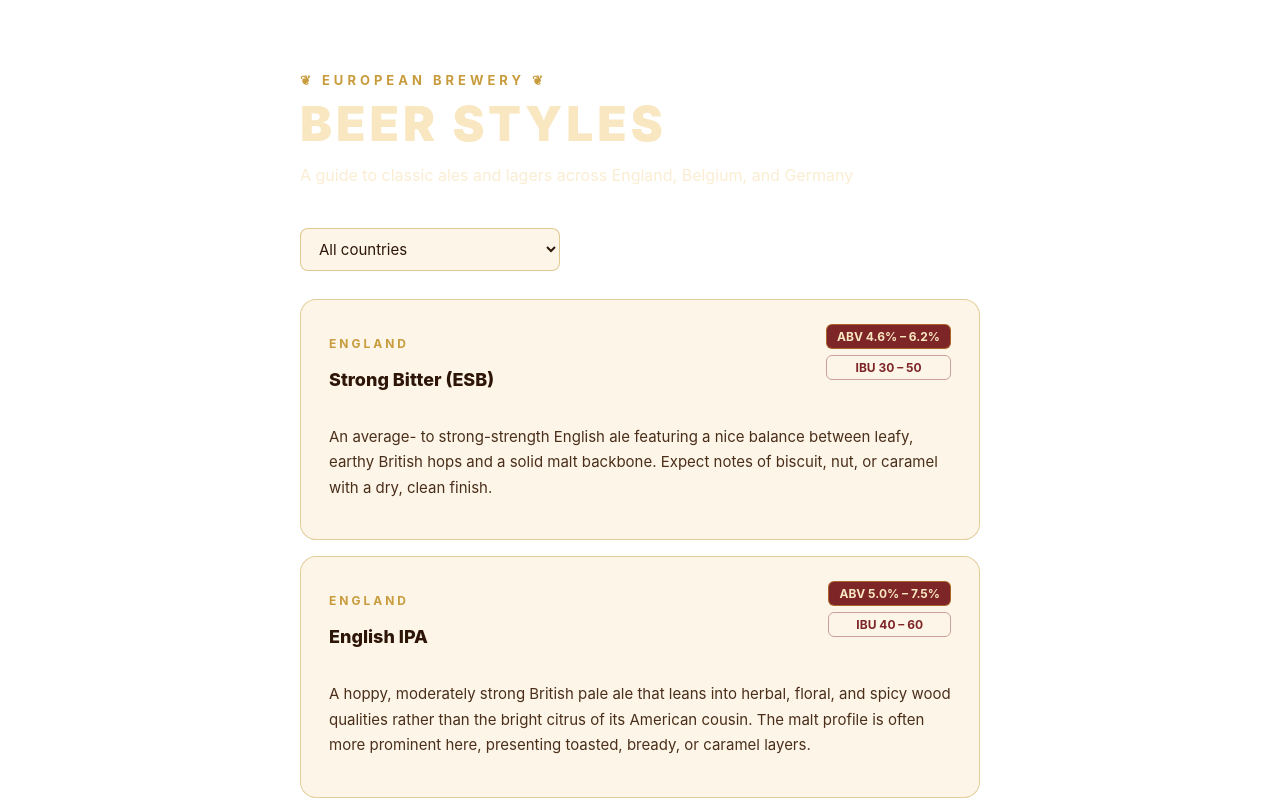
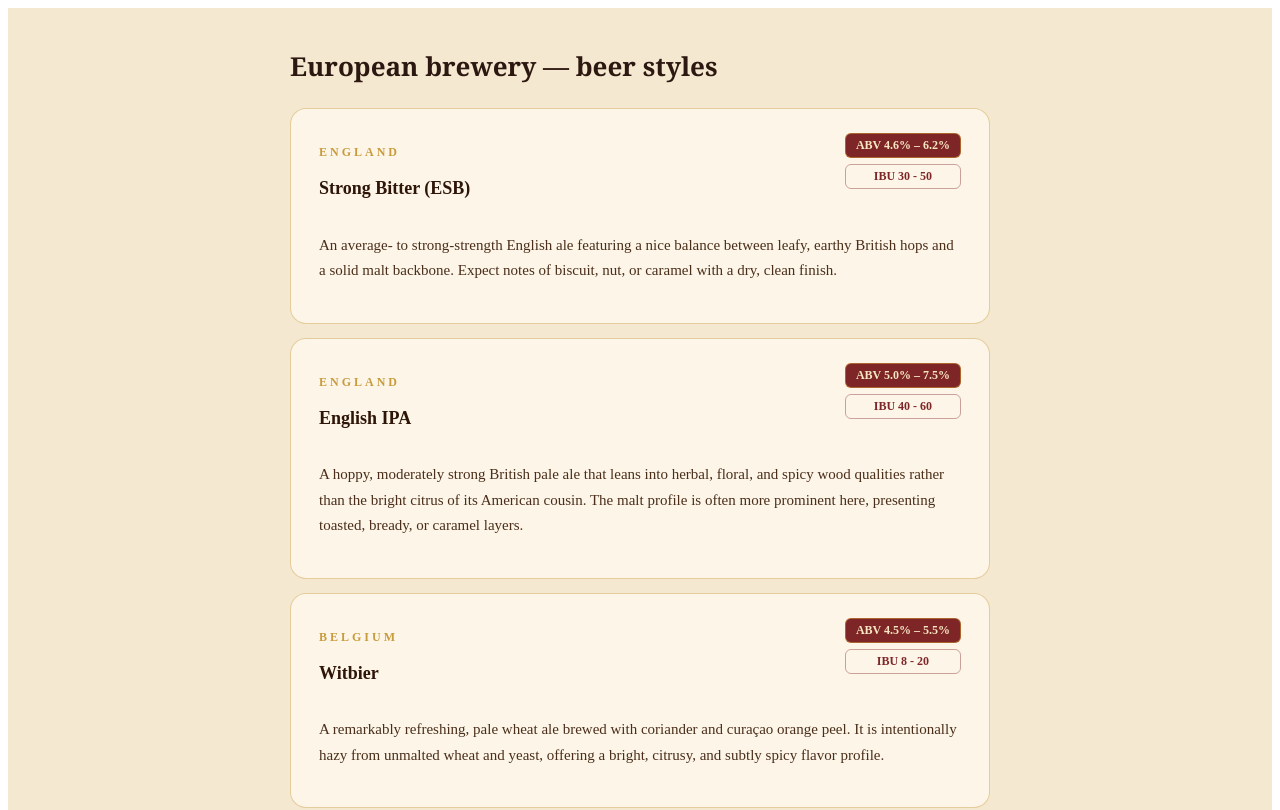
Before and after one commit to dariyatum/cambodian-craft-beer-2026, a Nuxt app: page /beerstyle in a window 1280 px wide. Shown: the top 810 px of the page. Built offline with nearby package versions, Linux system fonts and the light colour scheme.

Commit message:
nothinng

```diff
--- a/app/pages/beerstyle.vue
+++ b/app/pages/beerstyle.vue
@@ -1,185 +1,48 @@
 <template>
   <div class="beer-page">
-
-    <div class="beer-page__hero">
-      <p class="beer-page__eyebrow">❦ European Brewery ❦</p>
-      <h1 class="beer-page__title">Beer Styles</h1>
-      <p class="beer-page__subtitle">A guide to classic ales and lagers across England, Belgium, and Germany</p>
-    </div>
-
-    <div class="beer-page__filters">
-      <select v-model="selectedCountry" class="filter-input">
-        <option value="">All countries</option>
-        <option v-for="c in countries" :key="c" :value="c">{{ c }}</option>
-      </select>
-    </div>
+    <h1 class="beer-page__title">European brewery — beer styles</h1>
 
     <div class="beer-list">
       <BeerCard
-        v-for="beer in filteredBeers"
+        v-for="beer in beers"
         :key="beer.title"
         v-bind="beer"
       />
-      <p v-if="filteredBeers.length === 0" class="no-results">
-        No beer styles match your filter.
-      </p>
     </div>
-
   </div>
 </template>
 
 <script setup>
-import { ref, computed } from 'vue'
-
 const beers = [
-  {
-    title: 'Strong Bitter (ESB)',
-    country: 'England',
-    abv: '4.6% – 6.2%',
-    ibu: '30 – 50',
-    description: 'An average- to strong-strength English ale featuring a nice balance between leafy, earthy British hops and a solid malt backbone. Expect notes of biscuit, nut, or caramel with a dry, clean finish.'
-  },
-  {
-    title: 'English IPA',
-    country: 'England',
-    abv: '5.0% – 7.5%',
-    ibu: '40 – 60',
-    description: 'A hoppy, moderately strong British pale ale that leans into herbal, floral, and spicy wood qualities rather than the bright citrus of its American cousin. The malt profile is often more prominent here, presenting toasted, bready, or caramel layers.'
-  },
-  {
-    title: 'Witbier',
-    country: 'Belgium',
-    abv: '4.5% – 5.5%',
-    ibu: '8 – 20',
-    description: 'A remarkably refreshing, pale wheat ale brewed with coriander and curaçao orange peel. It is intentionally hazy from unmalted wheat and yeast, offering a bright, citrusy, and subtly spicy flavor profile.'
-  },
-  {
-    title: 'Saison',
-    country: 'Belgium',
-    abv: '3.5% – 9.5%',
-    ibu: '20 – 35',
-    description: 'An artisanal, highly carbonated Belgian farmhouse ale with a distinctive dry, fruity, and peppery character. It balances complex esters and phenols with a prominent hop bitterness and an incredibly crisp finish.'
-  },
-  {
-    title: 'Weissbier',
-    country: 'Germany',
-    abv: '4.3% – 5.6%',
-    ibu: '8 – 15',
-    description: 'A traditional South German wheat beer famous for its cloudy appearance and dramatic yeast-driven aromas of banana and clove. It has low bitterness, high carbonation, and a fluffy, creamy mouthfeel.'
-  },
-  {
-    title: 'German Pils',
-    country: 'Germany',
-    abv: '4.4% – 5.2%',
-    ibu: '22 – 40',
-    description: 'A crisp, clean, and highly attenuated gold-colored lager that highlights noble German hops like Hallertau or Tettnanger. It features a distinctive, snappy floral aroma and a firm, lingering bitterness.'
-  },
-  {
-    title: 'Munich Dunkel',
-    country: 'Germany',
-    abv: '4.5% – 5.6%',
-    ibu: '18 – 28',
-    description: 'A classic, deeply comforting dark lager from Bavaria that celebrates rich, bready, and toasty Munich malts. It tastes of bread crusts, nuts, or mild chocolate without ever feeling heavy, overly sweet, or roasted like a stout.'
-  },
+  { title: 'Strong Bitter (ESB)', country: 'England', abv: '4.6% – 6.2%', ibu: '30 - 50', description: 'An average- to strong-strength English ale featuring a nice balance between leafy, earthy British hops and a solid malt backbone. Expect notes of biscuit, nut, or caramel with a dry, clean finish.' },
+  { title: 'English IPA', country: 'England', abv: '5.0% – 7.5%', ibu: '40 - 60', description: 'A hoppy, moderately strong British pale ale that leans into herbal, floral, and spicy wood qualities rather than the bright citrus of its American cousin. The malt profile is often more prominent here, presenting toasted, bready, or caramel layers.' },
+  { title: 'Witbier', country: 'Belgium', abv: '4.5% – 5.5%', ibu: '8 - 20', description: 'A remarkably refreshing, pale wheat ale brewed with coriander and curaçao orange peel. It is intentionally hazy from unmalted wheat and yeast, offering a bright, citrusy, and subtly spicy flavor profile.' },
+  { title: 'Saison', country: 'Belgium', abv: '3.5% – 9.5%', ibu: '20 - 35', description: 'An artisanal, highly carbonated Belgian farmhouse ale with a distinctive dry, fruity, and peppery character. It balances complex esters and phenols with a prominent hop bitterness and an incredibly crisp finish.' },
+  { title: 'Weissbier', country: 'Germany', abv: '4.3% – 5.6%', ibu: '8 - 15', description: 'A traditional South German wheat beer famous for its cloudy appearance and dramatic yeast-driven aromas of banana and clove. It has low bitterness, high carbonation, and a fluffy, creamy mouthfeel.' },
+  { title: 'German Pils', country: 'Germany', abv: '4.4% – 5.2%', ibu: '22 - 40', description: 'A crisp, clean, and highly attenuated gold-colored lager that highlights noble German hops like Hallertau or Tettnanger. It features a distinctive, snappy floral aroma and a firm, lingering bitterness.' },
+  { title: 'Munich Dunkel', country: 'Germany', abv: '4.5% – 5.6%', ibu: '18 – 28', description: 'A classic, deeply comforting dark lager from Bavaria that celebrates rich, bready, and toasty Munich malts. It tastes of bread crusts, nuts, or mild chocolate without ever feeling heavy, overly sweet, or roasted like a stout.' },
 ]
-
-const selectedCountry = ref('')
-const countries = computed(() => [...new Set(beers.map(b => b.country))])
-const filteredBeers = computed(() =>
-  beers.filter(b => !selectedCountry.value || b.country === selectedCountry.value)
-)
 </script>
 
 <style scoped>
-*, *::before, *::after {
-  box-sizing: border-box;
-  margin: 0;
-  padding: 0;
+.beer-page {
+  background: #F4E8D0;
+  min-height: 100vh;
+  padding: 40px 16px;
 }
-
-.beer-page {
-  font-family: 'Inter', sans-serif;
-  font-size: 16px;
-  -webkit-font-smoothing: antialiased;
-  min-height: 100vh;
-  padding: 64px 24px 80px;
+.beer-page__title {
+  max-width: 700px;
+  margin: 0 auto 24px;
+  font-size: 26px;
+  font-weight: 700;
+  color: #2C1810;
+  font-family: Georgia, serif;
 }
-
-.beer-page__hero {
-  max-width: 680px;
-  margin: 0 auto 40px;
-  text-align: left;
-}
-
-.beer-page__eyebrow {
-  font-size: 0.8125rem;
-  font-weight: 700;
-  letter-spacing: 4px;
-  text-transform: uppercase;
-  color: #c89b3c;
-  margin-bottom: 12px;
-}
-
-.beer-page__title {
-  font-size: clamp(2rem, 5vw, 3rem);
-  font-weight: 900;
-  color: #f8e7c1;
-  text-transform: uppercase;
-  letter-spacing: 4px;
-  line-height: 1;
-  margin-bottom: 14px;
-}
-
-.beer-page__subtitle {
-  font-size: 1rem;
-  color: rgba(248, 231, 193, 0.75);
-  line-height: 1.65;
-}
-
-.beer-page__filters {
-  max-width: 680px;
-  margin: 0 auto 28px;
-}
-
-.filter-input {
-  width: 100%;
-  max-width: 260px;
-  padding: 10px 14px;
-  border-radius: 8px;
-  border: 1px solid rgba(200, 155, 60, 0.5);
-  background: #fdf6e8;
-  color: #2d1508;
-  font-size: 0.9375rem;
-  font-family: 'Inter', sans-serif;
-  cursor: pointer;
-}
-
-.filter-input:focus {
-  outline: none;
-  border-color: #c89b3c;
-}
-
 .beer-list {
   display: flex;
   flex-direction: column;
-  gap: 16px;
-  max-width: 680px;
+  gap: 14px;
+  max-width: 700px;
   margin: 0 auto;
 }
-
-.no-results {
-  text-align: center;
-  color: rgba(248, 231, 193, 0.75);
-  font-size: 0.9375rem;
-  margin-top: 32px;
-}
-
-@media (max-width: 640px) {
-  .beer-page {
-    padding: 48px 16px 64px;
-  }
-  .filter-input {
-    max-width: 100%;
-  }
-}
 </style>
--- a/app/pages/schedule.vue
+++ b/app/pages/schedule.vue
@@ -58,7 +58,7 @@
 
              <EventScheduleItem
           icon="fa-solid fa-business-time"
-          title="Even Ends"
+          title="Event Ends"
           time="11:30 PM"
         />
 
@@ -78,24 +78,9 @@
 html, body {
   font-family: 'Inter', sans-serif;
 }
-body {
-  -webkit-font-smoothing: antialiased;
-  -moz-osx-font-smoothing: grayscale;
-}
-body{
-    background:
-        linear-gradient(
-            rgba(136, 87, 65, 0.88),
-            rgba(255, 212, 193, 0.88)
-        ),
-        url('https://images.unsplash.com/photo-1514362545857-3bc16c4c7d1b');
 
-    background-size: cover;
-    background-position: center;
-    background-attachment: fixed;
 
-    min-height: 100vh;
-}
+
 
 * {
   margin: 0;
```
